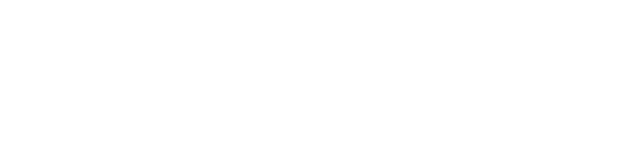
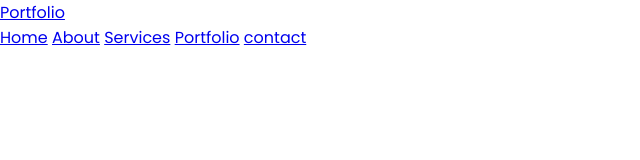
Before and after one commit to cccaim/Portfolio, a plain HTML site: page index.html in a window 1280 px wide. Shown: the whole page, without its empty margins (0-640 px from the left). Drawn offline with nearby package versions, Linux system fonts and the light colour scheme.

Commit message:
헤더 HTML 작성

```diff
--- a/index.html
+++ b/index.html
@@ -2,12 +2,26 @@
 <html lang="ko">
   <head>
     <meta charset="UTF-8" />
-		<meta http-equiv="X-UA-Compatible" content="IE=edge" />
+    <!-- <meta http-equiv="X-UA-Compatible" content="IE=edge" /> -->
     <meta name="viewport" content="width=device-width, initial-scale=1.0" />
     <title>Portfolio</title>
     <link rel="stylesheet" href="style.css" />
-		<link href="https://unpkg.com/boxicons@2.1.4/css/boxicons.min.css" rel="stylesheet" />
+    <link
+      href="https://unpkg.com/boxicons@2.1.4/css/boxicons.min.css"
+      rel="stylesheet"
+    />
   </head>
 
-	<body></body>
+  <body>
+    <header>
+      <a href="#" class="logo">Portfolio</a>
+      <nav class="navbar">
+        <a href="#">Home</a>
+        <a href="#">About</a>
+        <a href="#">Services</a>
+        <a href="#">Portfolio</a>
+        <a href="#">contact</a>
+      </nav>
+    </header>
+  </body>
 </html>
```
Lines whose indentation alone changed are shown as unchanged.
